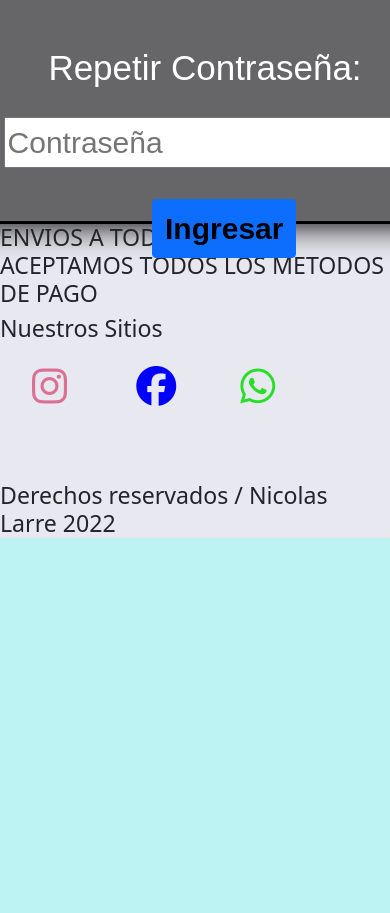
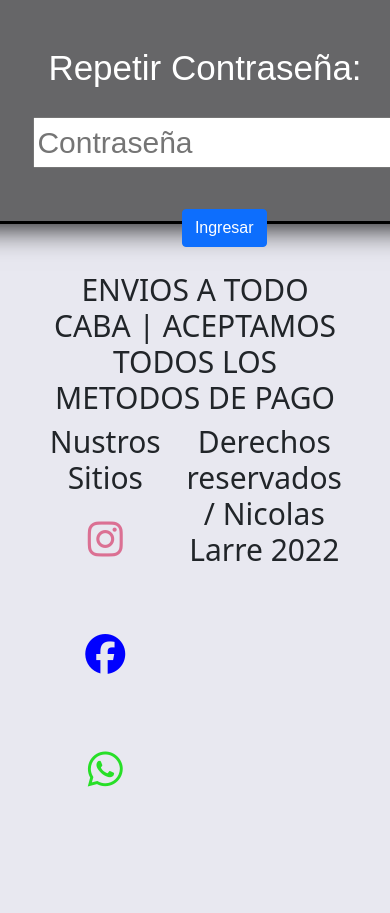
Before and after one commit to NicolasLarre/coder-git, a plain HTML site: page registro.html in a window 390 px wide. Shown: the part 1105-2018 px from the top of the page. Before the commit the page ends 1651 px from the top, so only its background shows below. Drawn offline with nearby package versions, Linux system fonts and the light colour scheme.

Commit message:
footer responsivo

```diff
--- a/estilo.css
+++ b/estilo.css
@@ -6,6 +6,7 @@ background-color: #bef3f3;
 nav {
     font-size: 30px;
     font-weight: bold;
+    background-color: white;
 }
 .dropdown-menu {
     font-size: 25px;
@@ -17,19 +18,22 @@ nav {
 .form-control {
     font-size: 30px;
 }
-.btn {
-    font-size: 30px;
+/* Todos los botones del nav */
+.navbar-light .navbar-nav .nav-link {
     font-weight: bold;
-    color: #000;
+    font-family: 'Heebo', sans-serif;
 }
+/* Munu despegable */
 .navbar-toggler {
     font-size: 40px;
 }
 .navbar-collapse {
     height: 250px;
 }
+/* Dentro de Usuario */
 .navbar-na {height: 250px;
 }
+
 /* INDEX */
 .foto-header {
     background: aqua url(imagenes/header.jpeg);
--- a/registro.html
+++ b/registro.html
@@ -87,14 +87,15 @@
 </main>
 
 <!-- Inicio del footer -->
-<footer class="fo-tamaño">
-  <h3>ENVIOS A TODO CABA | ACEPTAMOS TODOS LOS METODOS DE PAGO </h3>
-<div>
-<div>
-    <h3>Nuestros Sitios</h3>
+<footer>
+  <div class="conteiner-fluid">
+    <div class="row p-5 text-center">
+      <div class="col">
+        <h3 class="foo-tamaño">ENVIOS A TODO CABA | ACEPTAMOS TODOS LOS METODOS DE PAGO </h3>
       </div>
-  <div>
-   <ul>
+      <div class="col">
+        <h3 class="foo-tamaño">Nustros Sitios</h3>
+        <ul class="d-sm-flex p-0">
           <li>
               <a href="https://www.instagram.com/amici.accesorios/" i target="_blank"><i class="fa-brands fa-instagram"></i></a>
           </li>
@@ -106,8 +107,9 @@
           </li>
           </ul>
       </div>
-       <div>
-           <h3>Derechos reservados / Nicolas Larre 2022</h3>
+      <div class="col">
+        <h3 class="foo-tamaño">Derechos reservados / Nicolas Larre 2022</h3>
+      </div>
     </div>
   </div>
 </footer>
```
Also changed, not shown: grid.html (+17 -7 lines), index.html (+4 -23 lines), iniciosesion.html (+15 -3 lines), nosotras.html (+15 -4 lines), productos.html (+11 -10 lines). Lines whose indentation alone changed are shown as unchanged.
